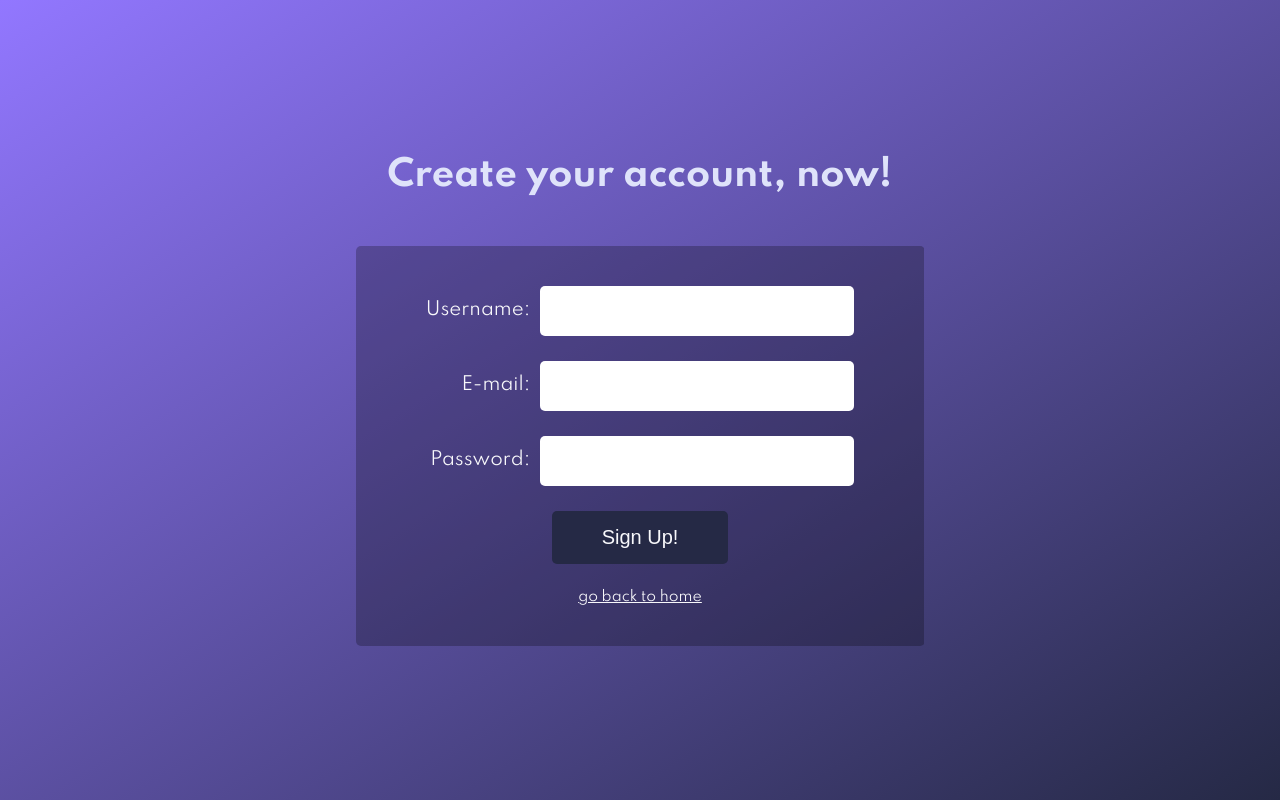
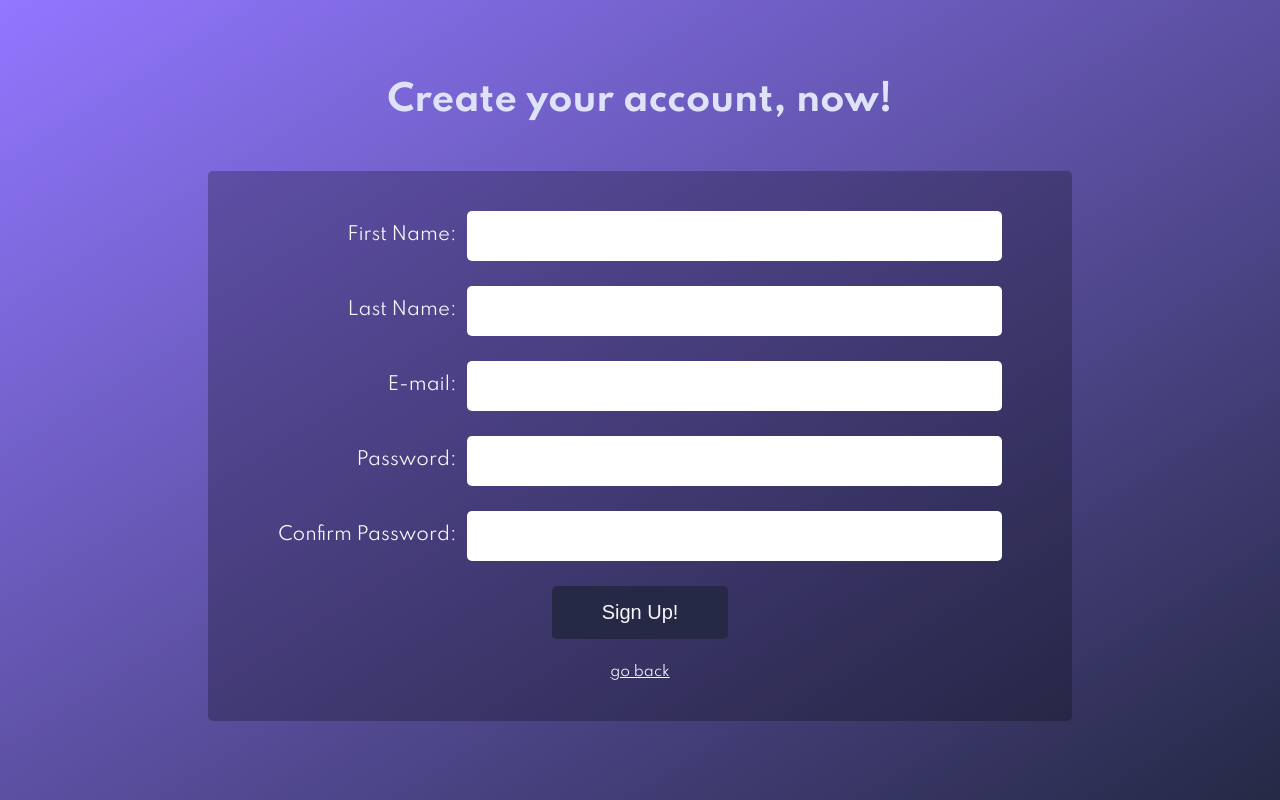
Before and after one commit to utkuonursahin/expenseFE, a React (Create React App) app: page /sign-up in a window 1280 px wide. Built offline with nearby package versions, Linux system fonts and the light colour scheme.

Commit message:
add formik

```diff
--- a/package.json
+++ b/package.json
@@ -7,11 +7,13 @@
     "@testing-library/react": "^12.1.2",
     "@testing-library/user-event": "^13.5.0",
     "axios": "^0.25.0",
+    "formik": "^2.2.9",
     "react": "^17.0.2",
     "react-dom": "^17.0.2",
     "react-router-dom": "^6.2.1",
     "react-scripts": "5.0.0",
-    "web-vitals": "^2.1.4"
+    "web-vitals": "^2.1.4",
+    "yup": "^0.32.11"
   },
   "scripts": {
     "start": "react-scripts start",
--- a/src/components/LoginForm/LoginForm.js
+++ b/src/components/LoginForm/LoginForm.js
@@ -1,28 +1,59 @@
 import { Link, useNavigate } from "react-router-dom";
-import { useState } from "react";
 import { useAuth } from '../../context/AuthContext';
 import { userLogin } from '../../api';
+import { useFormik } from 'formik';
+import validationSchema from "./validations"
 
 const LoginForm = () => {
-  const [email, setEmail] = useState('')
-  const [password, setPassword] = useState('')
   const { login } = useAuth();
 
   const navigate = useNavigate()
-  const handleSubmit = async function (e) {
-    e.preventDefault()
-    const user = await userLogin({ email, password })
-    login(user)
-    navigate("/dashboard")
-  }
+  const formik = useFormik({
+    initialValues: {
+      email: '',
+      password: ''
+    },
+    validationSchema,
+    onSubmit: async (values, bag) => {
+      try {
+        const user = await userLogin(values);
+        login(user);
+        navigate('/dashboard')
+      } catch (e) {
+        bag.setErrors({ general: e.response.data.error })
+      }
+    }
+  })
   return (
-    <form onSubmit={handleSubmit} className="login-form">
-      <input type="email" placeholder="E-mail" onChange={e => setEmail(e.target.value)} />
-      <input type="password" placeholder="Password" onChange={e => setPassword(e.target.value)} />
-      <button className="btn btn-login">Log in</button>
-      <span><Link to="/">go back to home</Link></span>
+
+    <form onSubmit={formik.handleSubmit} className="login-form">
+      <input
+        name='email'
+        type="email"
+        placeholder="E-mail"
+        onChange={formik.handleChange}
+        onBlur={formik.handleBlur}
+        value={formik.values.email}
+        className={`${formik.touched.email && formik.errors.email ? "error" : ""}`}
+      />
+
+      <input
+        name='password'
+        type="password"
+        placeholder="Password"
+        onBlur={formik.handleBlur}
+        value={formik.values.password}
+        onChange={formik.handleChange}
+        className={`${formik.touched.password && formik.errors.password ? "error" : ""}`}
+      />
+      {formik.errors.general && <div style={{ "background": "orangered", "textAlign": "center", "width": "100%", "padding": "2rem", "color": "white", "fontWeight": "bold", "borderRadius": "1rem" }}>{formik.errors.general}</div>}
+      <button className="btn btn-login" disabled={formik.isSubmitting || !formik.isValid}>Log in</button>
+      <span><Link to="/">go back</Link></span>
     </form>
-  );
+  )
+
+
+
 };
 
 export default LoginForm;
--- /dev/null
+++ b/src/components/LoginForm/validations.js
@@ -0,0 +1,13 @@
+import * as yup from 'yup';
+
+const validations = yup.object().shape({
+    email: yup
+        .string()
+        .email()
+        .required(),
+    password: yup
+        .string()
+        .required()
+        .min(6)
+});
+export default validations;
--- a/src/components/SignUpForm/SignUpForm.js
+++ b/src/components/SignUpForm/SignUpForm.js
@@ -1,25 +1,77 @@
-import {Link} from "react-router-dom";
+import { Link, useNavigate } from "react-router-dom";
+import { createUser } from '../../api';
+import { useFormik } from 'formik';
+import validationSchema from "./validations"
 
 const SignUpForm = () => {
+
+  const navigate = useNavigate()
+  const formik = useFormik({
+    initialValues: {
+      email: '',
+      password: '',
+      confirmPassword: '',
+      firstName: '',
+      lastName: ''
+    },
+    validationSchema,
+    onSubmit: async (values, bag) => {
+      try {
+        await createUser({ email: values.email, password: values.password, full_name: `${values.firstName} ${values.lastName}` });
+        navigate('/login')
+      } catch (e) {
+        if (e.response.data.code === 11000) {
+          bag.setErrors({ general: 'Email already exists' })
+        } else {
+          bag.setErrors({ general: e.response.data.error })
+        }
+      }
+    }
+  })
   return (
-      <form className="sign-up-form">
-        <label htmlFor="username">
-          <span>Username: </span>
-          <input type="text" id="username"/>
+    <form onSubmit={formik.handleSubmit} className="sign-up-form">
+
+      <label htmlFor="firstName">
+        <span>First Name: </span>
+        <input name="firstName" type="text" id="firstName" onChange={formik.handleChange}
+          onBlur={formik.handleBlur}
+          value={formik.values.firstName}
+          className={`${formik.touched.firstName && formik.errors.firstName ? "error" : ""}`} />
       </label>
-
+      <label htmlFor="lastName">
+        <span>Last Name: </span>
+        <input name="lastName" type="text" id="lastName" onChange={formik.handleChange}
+          onBlur={formik.handleBlur}
+          value={formik.values.lastName}
+          className={`${formik.touched.lastName && formik.errors.lastName ? "error" : ""}`} />
+      </label>
       <label htmlFor="email">
         <span>E-mail: </span>
-          <input type="email" id="email"/>
+        <input name="email" type="email" id="email" onChange={formik.handleChange}
+          onBlur={formik.handleBlur}
+          value={formik.values.email}
+          className={`${formik.touched.email && formik.errors.email ? "error" : ""}`} />
       </label>
 
       <label htmlFor="password">
         <span>Password: </span>
-          <input type="password" id="password"/>
+        <input name="password" type="password" id="password" onChange={formik.handleChange}
+          onBlur={formik.handleBlur}
+          value={formik.values.password}
+          className={`${formik.touched.password && formik.errors.password ? "error" : ""}`} />
       </label>
 
-        <button className="btn btn-sign-up">Sign Up!</button>
-        <span><Link to="/">go back to home</Link></span>
+      <label htmlFor="confirmPassword">
+        <span>Confirm Password: </span>
+        <input name="confirmPassword" type="password" id="confirmPassword" onChange={formik.handleChange}
+          onBlur={formik.handleBlur}
+          value={formik.values.confirmPassword}
+          className={`${formik.touched.confirmPassword && formik.errors.confirmPassword ? "error" : ""}`} />
+      </label>
+
+      {formik.errors.general && <div style={{ "background": "orangered", "textAlign": "center", "width": "100%", "padding": "2rem", "color": "white", "fontWeight": "bold", "borderRadius": "1rem" }}>{formik.errors.general}</div>}
+      <button className="btn btn-sign-up" disabled={formik.isSubmitting || !formik.isValid}>Sign Up!</button>
+      <span><Link to="/">go back</Link></span>
     </form>
   );
 };
--- /dev/null
+++ b/src/components/SignUpForm/validations.js
@@ -0,0 +1,26 @@
+import * as yup from 'yup';
+
+const validations = yup.object().shape({
+    email: yup
+        .string()
+        .min(2)
+        .email()
+        .required(),
+    firstName: yup
+        .string()
+        .required(),
+    lastName: yup
+        .string()
+        .min(2)
+        .required(),
+    password: yup
+        .string()
+        .required()
+        .min(6),
+    confirmPassword: yup
+        .string()
+        .required()
+        .oneOf([yup.ref('password'), null], 'Passwords must match')
+
+});
+export default validations;
--- a/src/styles/components/buttons.scss
+++ b/src/styles/components/buttons.scss
@@ -6,6 +6,9 @@
   min-height: 3rem;
   border: none;
   border-radius: .5rem;
+  &:disabled {
+    opacity: .2;
+  }
 }
 
 .btn-sign-up{
--- a/src/styles/layout/_login.scss
+++ b/src/styles/layout/_login.scss
@@ -18,7 +18,7 @@
     justify-content: center;
     border-radius: .5rem;
     backdrop-filter: brightness(0.75);
-    & input{
+    input{
       height: 5rem;
       width: 100%;
       border: none;
@@ -26,9 +26,11 @@
       text-align: center;
       font-size: 2rem;
       &:focus{
-        border: none;
         outline: none;
         box-shadow: 0 0 .5rem .5rem abs.$color-purple--light;
+      }
+      &.error {
+        border: 3px solid red;
       }
     }
 
```
Also changed, not shown: 1 other file (tests, documents, lock files or other folders). Lines whose indentation alone changed are shown as unchanged.
